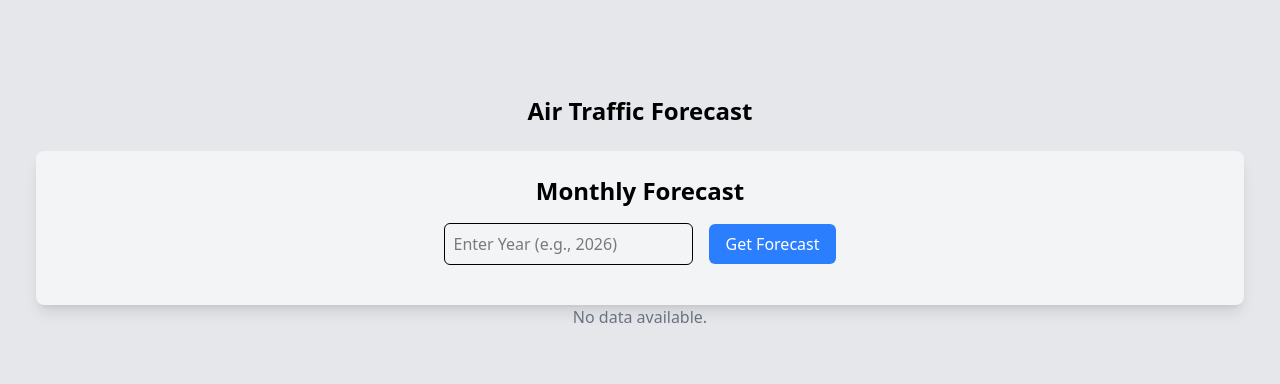
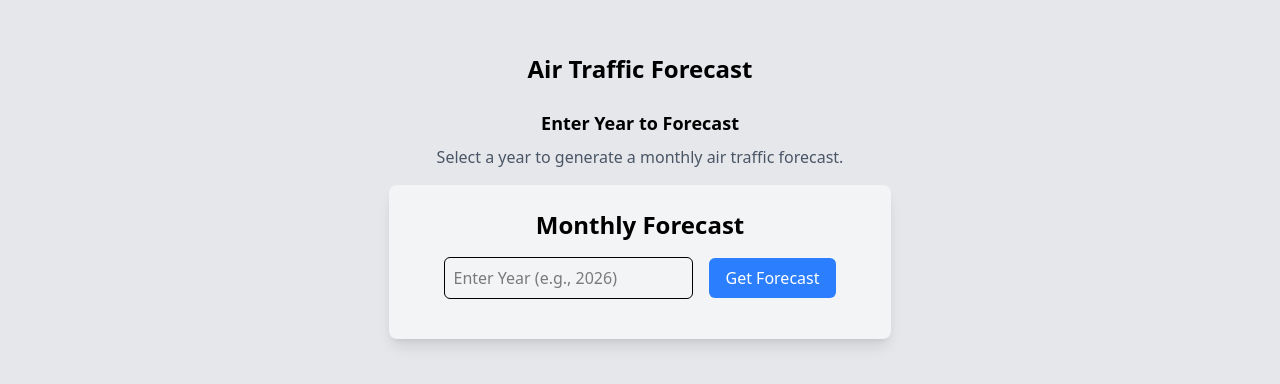
Before and after one commit to SrinivasanJP/Air_Traffic_Prediction_25MLP2, a React (Vite) app in the folder frontend/: page / in a window 1280 px wide. Shown: the part 188-572 px from the top of the page. Built offline with nearby package versions, Linux system fonts and the light colour scheme.

Commit message:
add MonthlyInsights component and enhance App to display detailed monthly forecasts

```diff
--- a/frontend/src/App.jsx
+++ b/frontend/src/App.jsx
@@ -1,23 +1,80 @@
 import { useState, useEffect } from "react";
 import InputForm from "./components/InputForm";
 import ForecastChart from "./components/ForecastChart";
+import MonthlyInsights from "./components/MonthlyInsights";
 
 function App() {
   const [forecastData, setForecastData] = useState(null);
+  const [monthly_forecasts, setMonthly_forecast] = useState(null);
+  const [loading, setLoading] = useState(false);
+  const [error, setError] = useState("");
 
   useEffect(() => {
     console.log("Updated forecastData in useEffect:", forecastData);
   }, [forecastData]);
 
-  const handleBarClick = (data) => {
-    alert(`Clicked on ${data.date}, Forecast: ${data.count}`);
+  // Function to handle bar click and fetch monthly insights
+  const handleBarClick = async (month) => {
+    setMonthly_forecast(null);
+    if (!month) return;
+    setLoading(true);
+    setError("");
+
+    try {
+      const response = await fetch(`http://127.0.0.1:8000/monthly_counts/${month}`);
+      const data = await response.json();
+
+      if (data.error) {
+        setError(data.error);
+        setMonthly_forecast(null);
+      } else {
+        console.log(data);
+        setMonthly_forecast(data);
+      }
+    } catch (err) {
+      setError("Failed to fetch data. Check server connection.");
+      setMonthly_forecast(null);
+    }
+
+    setLoading(false);
   };
 
   return (
     <div className="min-h-screen flex flex-col items-center justify-center bg-gray-200 p-6">
       <h1 className="text-2xl font-bold mb-6">Air Traffic Forecast</h1>
-      <InputForm onForecastFetch={setForecastData} />
-      <ForecastChart forecastData={forecastData} onBarClick={handleBarClick} />
+
+      <div className="w-full max-w-lg mb-8 text-center">
+        <h2 className="text-lg font-semibold mb-2">Enter Year to Forecast</h2>
+        <p className="text-gray-600 mb-4">
+          Select a year to generate a monthly air traffic forecast.
+        </p>
+        <InputForm setForecastData={setForecastData} />
+      </div>
+
+
+      {forecastData && (
+        <div className="mb-8 w-[95%] text-center ">
+          <h2 className="text-lg font-semibold mb-2">Monthly Forecast Data</h2>
+          <p className="text-gray-600 mb-4">
+            The chart below displays forecasted landing counts for each month of the selected year.
+            Click on a bar to see detailed insights for that month.
+          </p>
+          <ForecastChart forecastData={forecastData} onBarClick={handleBarClick} />
+        </div>
+      )}
+
+      {monthly_forecasts && (
+        <div className="w-full mt-8 text-center">
+          <h2 className="text-lg font-semibold mb-2">Detailed Insights for Selected Month</h2>
+          <p className="text-gray-600 mb-4">
+            Breakdown of air traffic data, including airline counts, geographic summaries,
+            and landing aircraft types.
+          </p>
+          <MonthlyInsights data={monthly_forecasts} loading={loading} />
+        </div>
+      )}
+
+      {error && <p className="text-red-500 mt-4">{error}</p>}
     </div>
   );
 }
```
